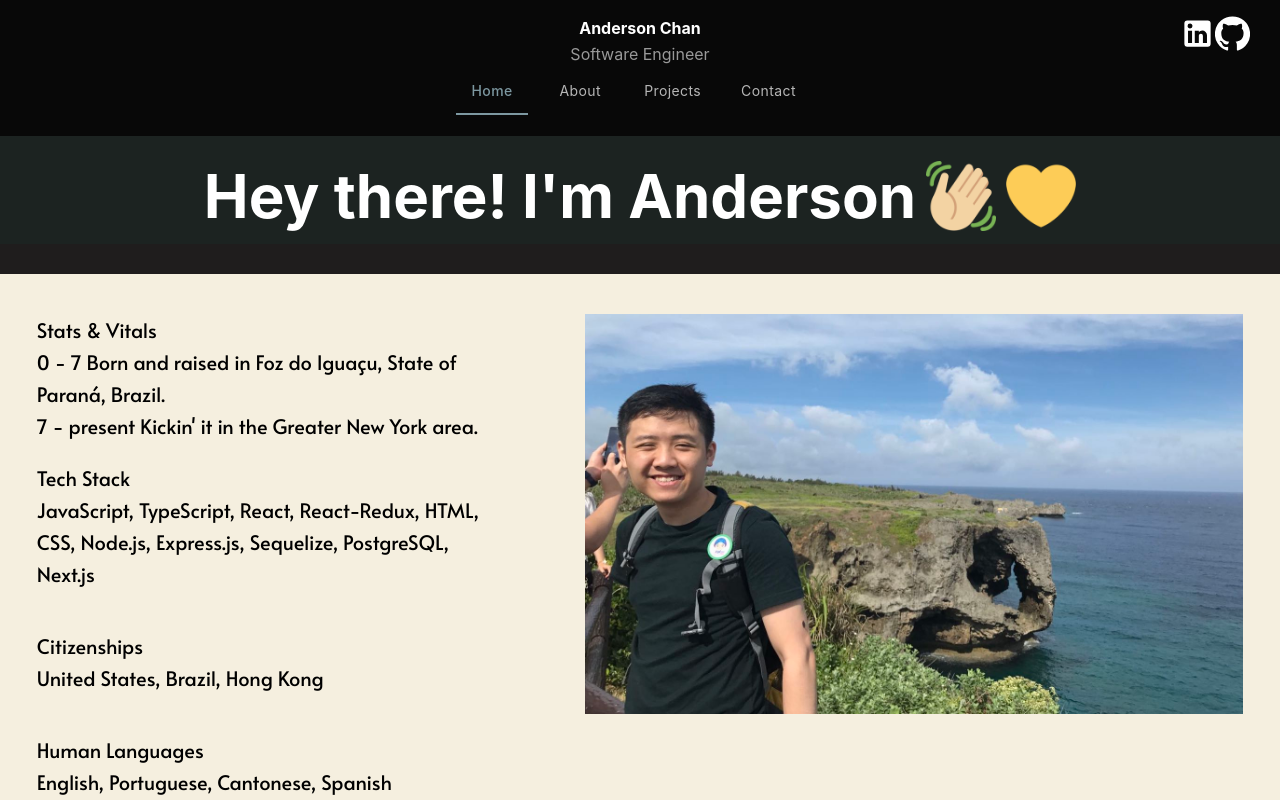
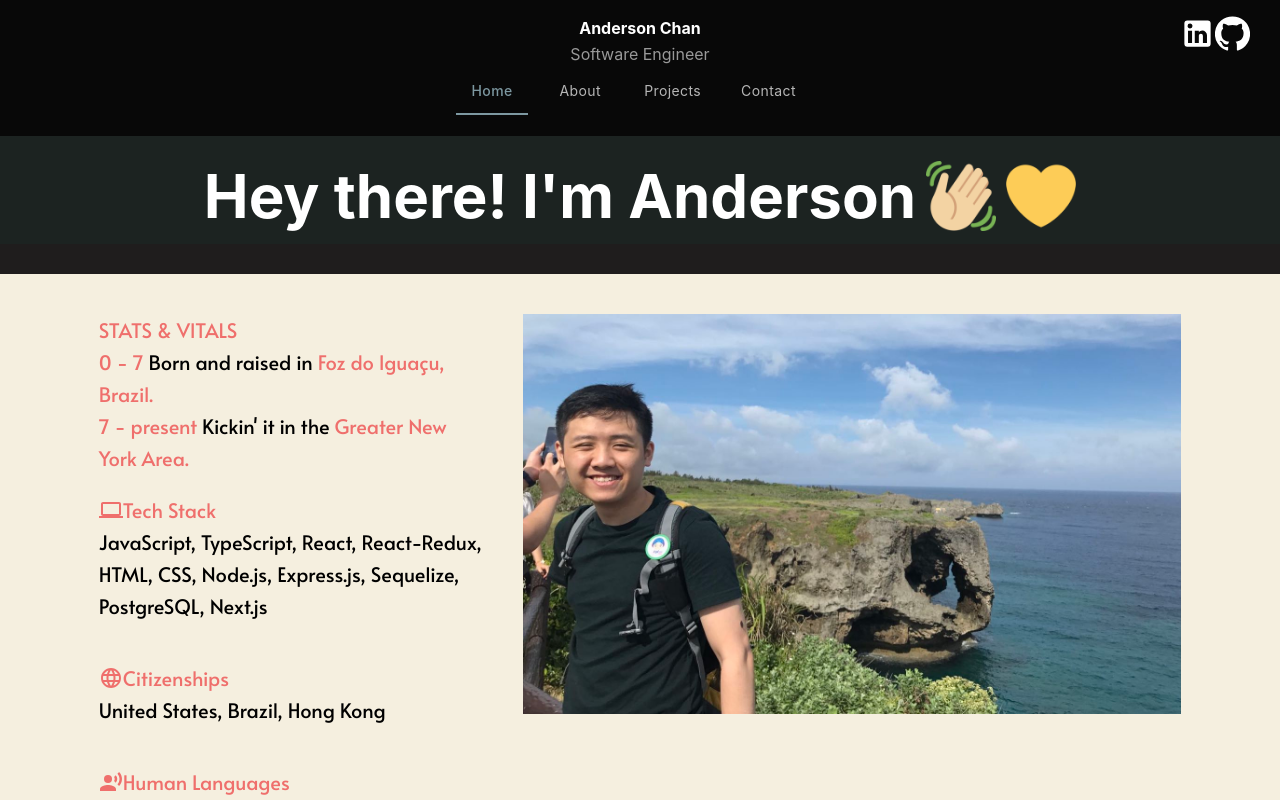
Before and after one commit to ac4574/Portfolio, a Next.js app: page / in a window 1280 px wide. Shown: the top 800 px of the page. Built offline with nearby package versions, Linux system fonts and the light colour scheme.

Commit message:
colored stats

```diff
--- a/components/Home.tsx
+++ b/components/Home.tsx
@@ -1,5 +1,8 @@
 import React from 'react'
-
+import ComputerIcon from '@material-ui/icons/Computer'
+import LanguageIcon from '@material-ui/icons/Language'
+import RecordVoiceOverIcon from '@material-ui/icons/RecordVoiceOver'
+;<span className="stats-pop"></span>
 export default function Home() {
   return (
     <div className="home">
@@ -10,28 +13,38 @@ export default function Home() {
       </div>
       <div id="about-container">
         <div id="stats">
-          Stats & Vitals
+          <span className="stats-pop">STATS & VITALS</span>
           <div id="born">
             <div id="past">
-              0 - 7 Born and raised in Foz do Iguaçu, State of Paraná, Brazil.
+              <span className="stats-pop">0 - 7</span> Born and raised in{' '}
+              <span className="stats-pop">Foz do Iguaçu, Brazil.</span>
             </div>
             <div id="present">
-              7 - present Kickin' it in the Greater New York area.
+              <span className="stats-pop">7 - present</span> Kickin' it in the
+              <span className="stats-pop"> Greater New York Area.</span>
             </div>
           </div>
           <div className="stats-list" id="techstack">
-            Tech Stack
+            <span className="stats-pop flex">
+              <ComputerIcon /> Tech Stack
+            </span>
             <div id="stack">
               JavaScript, TypeScript, React, React-Redux, HTML, CSS, Node.js,
               Express.js, Sequelize, PostgreSQL, Next.js
             </div>
           </div>
           <div className="stats-list" id="citizenships">
-            Citizenships
+            <span className="stats-pop flex">
+              <LanguageIcon /> Citizenships
+            </span>
+
             <div id="citizenship-list">United States, Brazil, Hong Kong</div>
           </div>
           <div className="stats-list" id="human-languages">
-            Human Languages
+            <span className="stats-pop flex">
+              <RecordVoiceOverIcon /> Human Languages
+            </span>
+
             <div id="language-list">
               English, Portuguese, Cantonese, Spanish
             </div>
@@ -90,13 +103,23 @@ export default function Home() {
             height: 50vh;
           }
           #stats {
-            margin-right: 5em;
+            margin-right: 2em;
             color: black;
-            width: 35vw;
+            width: 30vw;
           }
           .stats-list {
             padding-top: 1em;
             padding-bottom: 1em;
+          }
+          .stats-pop {
+            color: #ef6f6c;
+          }
+          .flex {
+            display: flex;
+            align-items: center;
+          }
+          .flex svg {
+            padding-right: 10px;
           }
         `}
       </style>
--- a/components/Projects.tsx
+++ b/components/Projects.tsx
@@ -22,7 +22,7 @@ export default class ProjectsPage extends Component {
             url="https://ricks-sporting-goods.herokuapp.com/"
           />
           <ProjectCard
-            name="Speech to Text Productivity"
+            name="Speech to Text Productivity (WIP)"
             description="Lorem Ipsum is simply dummy text of the printing and typesetting industry. Lorem Ipsum has been the industry's standard dummy text ever since the 1500s"
             url="https://github.com/ac4574/SpeechToText"
           />
```
